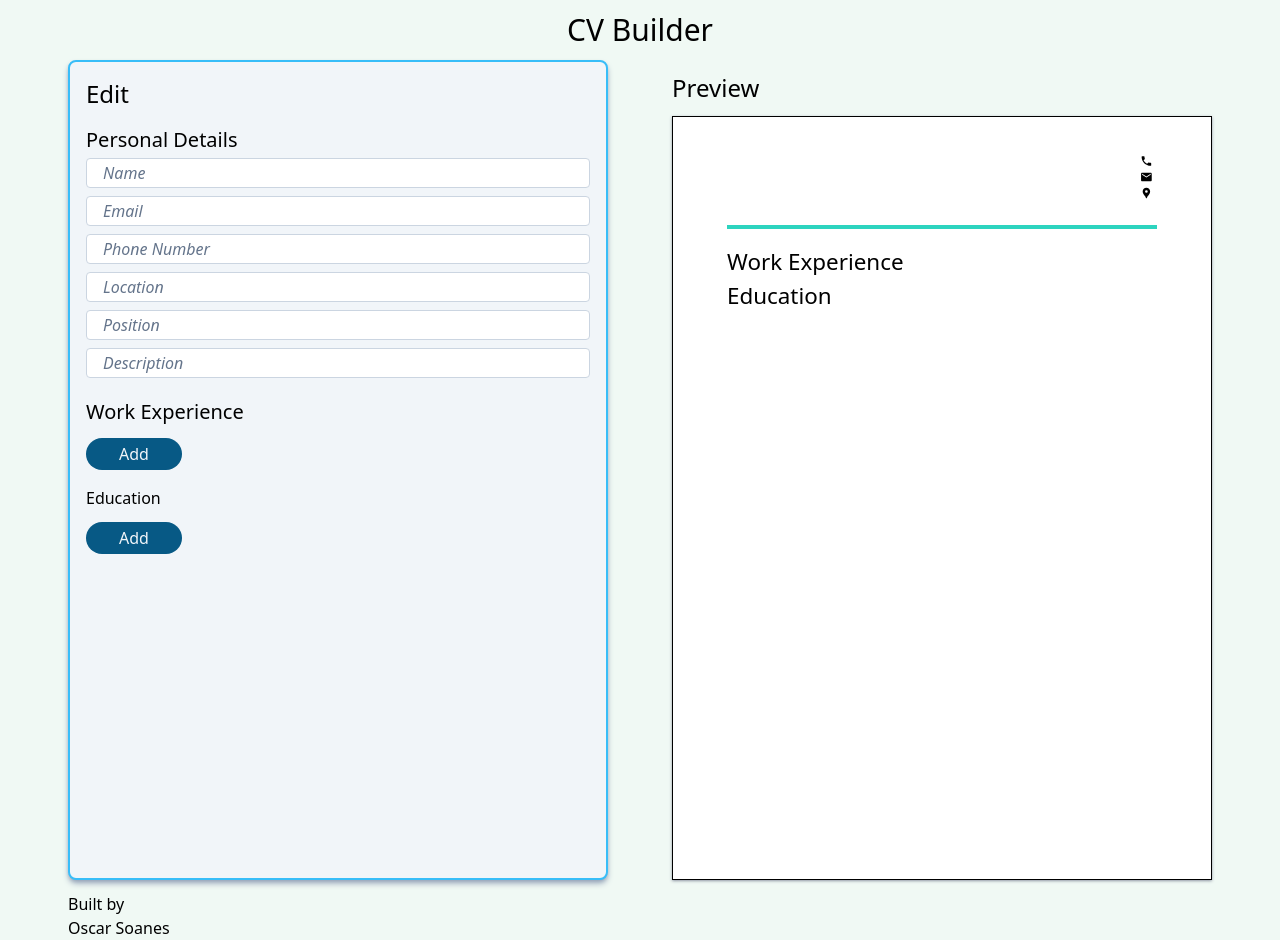
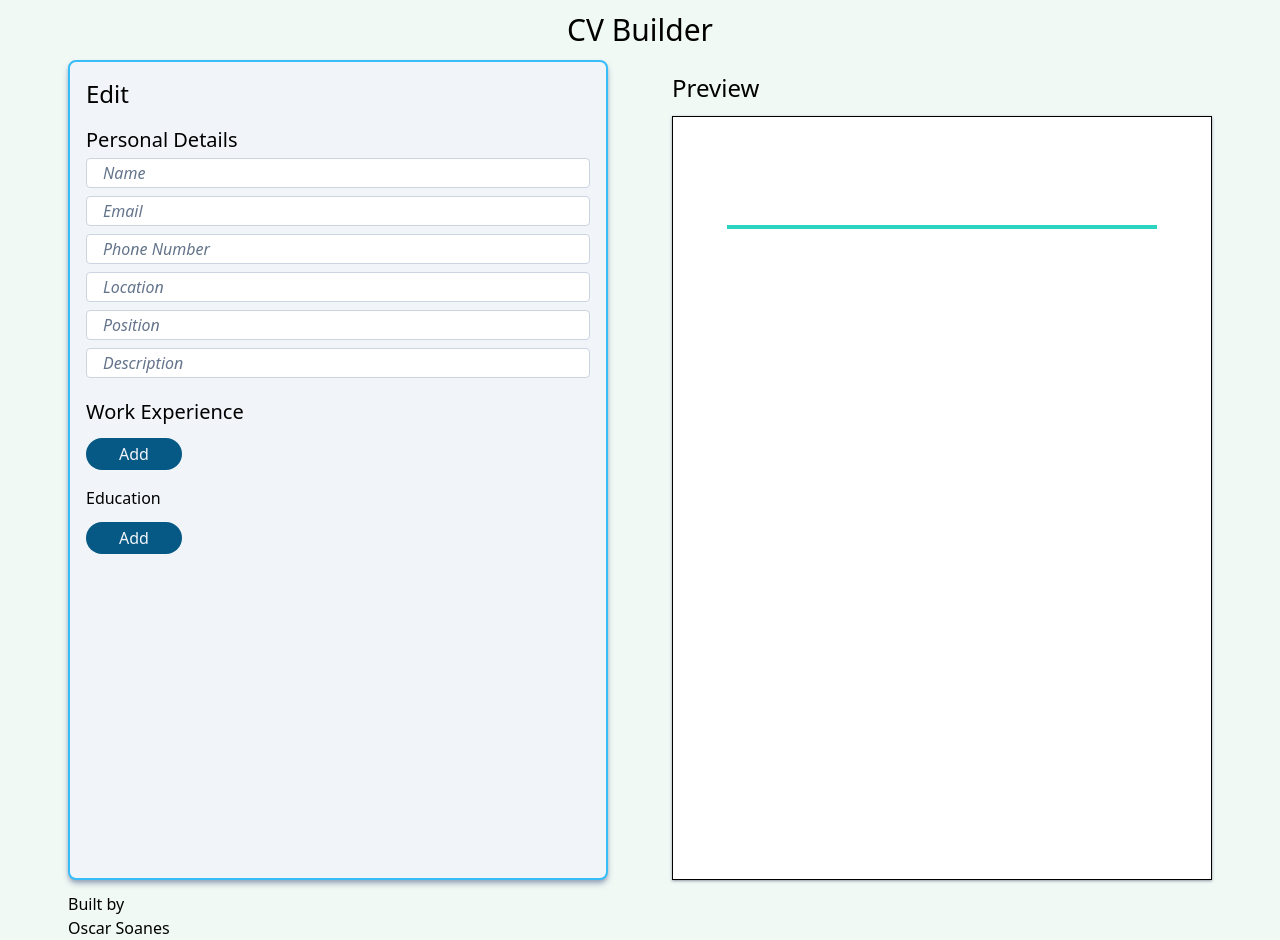
Before and after one commit to OscarSoanes/cv-project, a React (Create React App) app: page / in a window 1280 px wide. Built offline with nearby package versions, Linux system fonts and the light colour scheme.

Commit message:
Added some basic checks for displaing content if value missing

```diff
--- a/src/components/previewSection/Preview.jsx
+++ b/src/components/previewSection/Preview.jsx
@@ -14,10 +14,10 @@ export function Preview({data}) {
                         <h3 className="font-bold text-teal-800 text-[4vw] lg:text-[3vw] align-top 2xl:text-[2vw]">{data.name}</h3>
                         <p className="font-bold text-teal-800 text-[3vw] lg:text-[2vw] 2xl:text-[1.25vw]">{data.position}</p>
                     </div>
-                    <aside className="grid justify-items-end content-center">
-                        <SmallContent value={data.phone} icon={<MdPhone className="w-[1.5vw] lg:w-[1vw] 2xl:text-[0.75vw]"/>}/>
-                        <SmallContent value={data.email} icon={<MdEmail className="w-[1.5vw] lg:w-[1vw] 2xl:text-[0.75vw]"/>}/>
-                        <SmallContent value={data.location} icon={<MdLocationPin className="w-[1.5vw] lg:w-[1vw] 2xl:text-[0.75vw]"/>}/>
+                    <aside className="grid justify-items-end content-center gap-1">
+                        {data.phone !== "" && <SmallContent value={data.phone} icon={<MdPhone className="w-[1.5vw] lg:w-[1vw] 2xl:text-[0.75vw]"/>}/>}
+                        {data.email !== "" && <SmallContent value={data.email} icon={<MdEmail className="w-[1.5vw] lg:w-[1vw] 2xl:text-[0.75vw]"/>}/>}
+                        {data.location !== "" && <SmallContent value={data.location} icon={<MdLocationPin className="w-[1.5vw] lg:w-[1vw] 2xl:text-[0.75vw]"/>}/>}
                     </aside>
                 </section>
 
@@ -25,8 +25,8 @@ export function Preview({data}) {
                     <p>{data.description}</p>
                 </section>
 
-                <DetailedSection type="Work Experience" array={data.workExperience} />
-                <DetailedSection type="Education" array={data.education} />
+                {data.workExperience.length !== 0 && <DetailedSection type="Work Experience" array={data.workExperience} />}
+                {data.workExperience.length !== 0 && <DetailedSection type="Education" array={data.education} />}
             </div>
         </section>
     )
```
